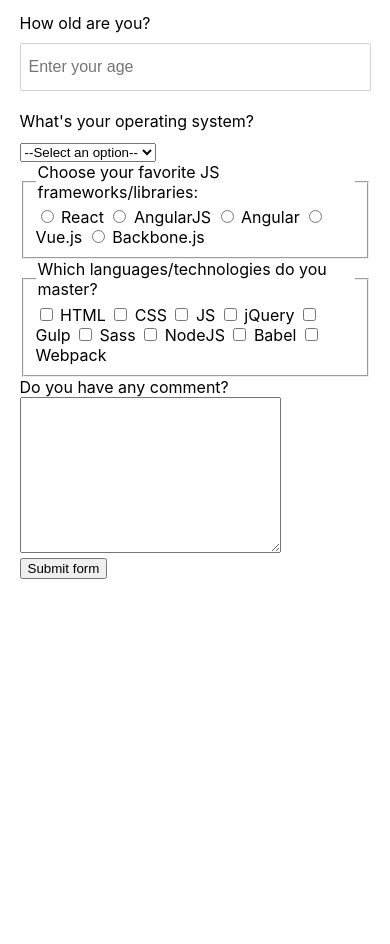
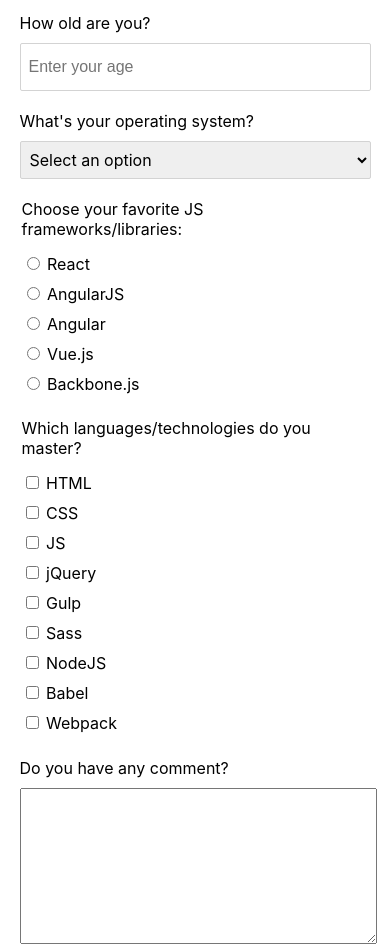
Before and after one commit to younessbennaj/survey-form, a plain HTML site: page index.html in a window 390 px wide. Shown: the part 540-1484 px from the top of the page. Before the commit the page ends 1119 px from the top, so only its background shows below. Drawn offline with Linux system fonts and the light colour scheme.

Commit message:
add responsive style

```diff
--- a/index.html
+++ b/index.html
@@ -31,8 +31,8 @@
             <input class="survey__input" type="number" name="age" id="age" min="15" max="100" placeholder="Enter your age">
             <!-- Dropdown input -->
             <label class="survey__label" for="dropdown">What's your operating system?</label>
-            <select name="operating-system" id="dropdown">
-                <option value="" disabled selected>--Select an option--</option>
+            <select class="survey__select" name="operating-system" id="dropdown">
+                <option value="" disabled selected>Select an option</option>
                 <option value="win10">Win10</option>
                 <option value="win8">Win8</option>
                 <option value="win7">Win7</option>
@@ -41,58 +41,74 @@
             </select>
             <!-- Radio buttons -->
             <fieldset>
-                <legend>Choose your favorite JS frameworks/libraries:</legend>
+                <legend class="survey__label">Choose your favorite JS frameworks/libraries:</legend>
 
-                <input type="radio" name="framework" id="react">
-                <label for="react">React</label>
+                <label class="survey__label--radio" for="react">
+                    <input type="radio" name="framework" id="react"> React
+                </label>
 
-                <input type="radio" name="framework" id="angular-js">
-                <label for="angular-js">AngularJS</label>
+                <label for=""></label>
 
-                <input type="radio" name="framework" id="angular">
-                <label for="angular">Angular</label>
+                <label class="survey__label--radio" for="angular-js">
+                    <input type="radio" name="framework" id="angular-js"> AngularJS
+                </label>
 
-                <input type="radio" name="framework" id="angular">
-                <label for="react">Vue.js</label>
+                <label class="survey__label--radio" for="angular">
+                    <input type="radio" name="framework" id="angular"> Angular
+                </label>
 
-                <input type="radio" name="framework" id="backbone">
-                <label for="backbone">Backbone.js</label>
+                <label class="survey__label--radio" for="react">
+                    <input type="radio" name="framework" id="angular"> Vue.js
+                </label>
+
+                <label class="survey__label--radio" for="backbone">
+                    <input type="radio" name="framework" id="backbone"> Backbone.js
+                </label>
             </fieldset>
             <fieldset>
-                <legend>Which languages/technologies do you master?</legend>
+                <legend class="survey__label">Which languages/technologies do you master?</legend>
 
-                <input type="checkbox" value="technology" name="html" id="html">
-                <label for="html">HTML</label>
+                <label class="survey__label--radio" for="html">
+                    <input type="checkbox" value="technology" name="html" id="html"> HTML
+                </label>
 
-                <input type="checkbox" value="technology" name="css" id="css">
-                <label for="css">CSS</label>
+                <label class="survey__label--radio" for="css">
+                    <input type="checkbox" value="technology" name="css" id="css"> CSS
+                </label>
 
-                <input type="checkbox" value="technology" name="js" id="js">
-                <label for="js">JS</label>
+                <label class="survey__label--radio" for="js">
+                    <input type="checkbox" value="technology" name="js" id="js"> JS
+                </label>
 
-                <input type="checkbox" value="technology" name="jquery" id="jquery">
-                <label for="jquery">jQuery</label>
+                <label class="survey__label--radio" for="jquery">
+                    <input type="checkbox" value="technology" name="jquery" id="jquery"> jQuery
+                </label>
 
-                <input type="checkbox" value="technology" name="gulp" id="gulp">
-                <label for="gulp">Gulp</label>
+                <label class="survey__label--radio" for="gulp">
+                    <input type="checkbox" value="technology" name="gulp" id="gulp"> Gulp
+                </label>
 
-                <input type="checkbox" value="technology" name="sass" id="sass">
-                <label for="sass">Sass</label>
+                <label class="survey__label--radio" for="sass">
+                    <input type="checkbox" value="technology" name="sass" id="sass"> Sass
+                </label>
 
-                <input type="checkbox" value="technology" name="nodejs" id="nodejs">
-                <label for="nodejs">NodeJS</label>
+                <label class="survey__label--radio" for="nodejs">
+                    <input type="checkbox" value="technology" name="nodejs" id="nodejs"> NodeJS
+                </label>
 
-                <input type="checkbox" value="technology" name="babel" id="babel">
-                <label for="babel">Babel</label>
+                <label class="survey__label--radio" for="babel">
+                    <input type="checkbox" value="technology" name="babel" id="babel"> Babel
+                </label>
 
-                <input type="checkbox" value="technology" name="webpack" id="webpack">
-                <label for="webpack">Webpack</label>
+                <label class="survey__label--radio" for="webpack">
+                    <input type="checkbox" value="technology" name="webpack" id="webpack"> Webpack
+                </label>
             </fieldset>
             <!-- Comment -->
-            <label for="comment">Do you have any comment?</label>
-            <textarea name="comment" id="comment" cols="30" rows="10"></textarea>
+            <label class="survey__label" for="comment">Do you have any comment?</label>
+            <textarea class="survey__textarea" name="comment" id="comment" cols="30" rows="10"></textarea>
             <!-- Submit -->
-            <input type="submit" value="Submit form">
+            <input class="survey__button" type="submit" value="Submit form">
         </form>
     </main>
     <footer>
--- a/style.css
+++ b/style.css
@@ -14,7 +14,7 @@
 
 .survey__input {
     display: block;
-    width: 100%;
+    width: 50%;
     height: 3em;
     box-sizing: border-box;
     font-size: 1em;
@@ -28,6 +28,54 @@
     /* background: aliceblue; */
     padding: 10px 0px;
     display: inline-block;
+    font-size: 1rem;
+}
+
+.survey__label--radio {
+    display: block;
+    padding: 5px;
+    padding-left: 0px;
+}
+
+.survey__label--checkbox {
+    display: block;
+    padding: 5px;
+    padding-left: 0px;
+}
+
+.survey__textarea {
+    display: block;
+    width: 50%;
+    margin-bottom: 2em;
+}
+
+.survey__button {
+    height: 2.2em;
+    font-size: 0.9em;
+    margin-bottom: 2em;
+    background-color: lightgray;
+    border: 1px solid darkgray;
+    border-radius: 2px;
+}
+
+.survey__select {
+    font-family: -apple-system, BlinkMacSystemFont, 'Segoe UI', Roboto, Oxygen, Ubuntu, Cantarell, 'Open Sans', 'Helvetica Neue', sans-serif;
+    font-size: 1em;
+    display: block;
+    width: 50%;
+    height: 2.4em;
+    box-sizing: border-box;
+    padding-left: 5px;
+    border-radius: 2px;
+    border: 1px solid lightgray;
+    margin-bottom: 0.6em;
+}
+
+/* Reset default style of fieldset */
+fieldset {
+    border: none;
+    padding: 0;
+    margin-bottom: 0.6em;
 }
 
 .header {
@@ -44,4 +92,16 @@
         background-position-y: -8em;
         height: 200px;
     }
+
+    .survey__input {
+        width: 100%;
+    }
+
+    .survey__select {
+        width: 100%;
+    }
+
+    .survey__textarea {
+        width: 100%;
+    }
 }
```
